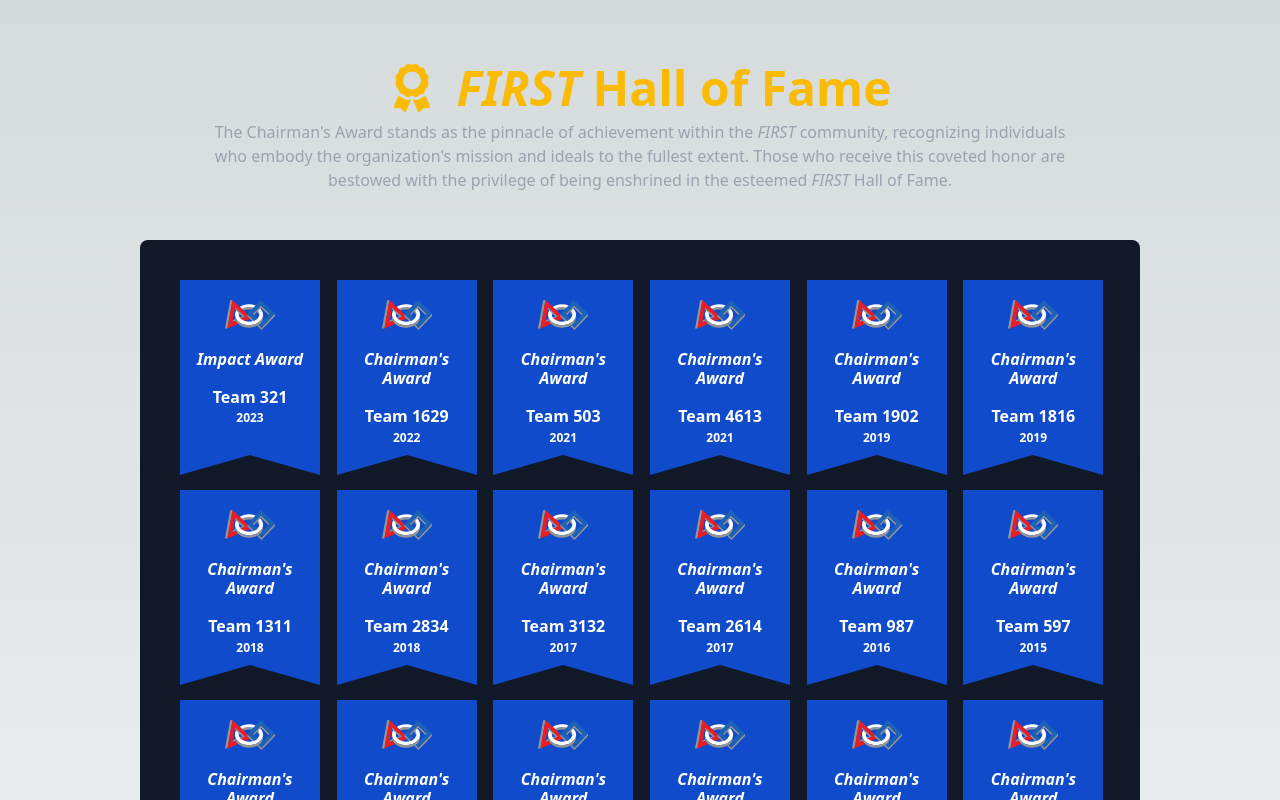
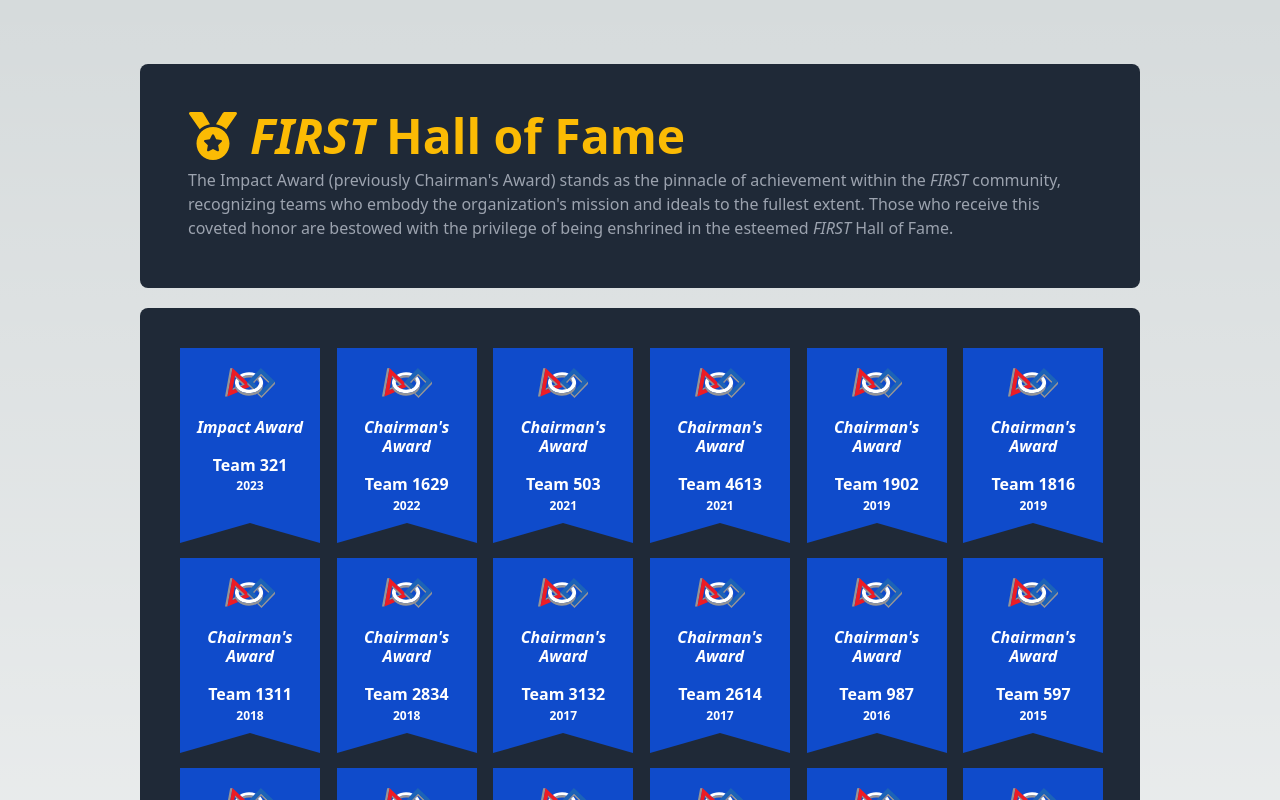
Before and after one commit to scoutmachine/web, a Next.js app: page /fame in a window 1280 px wide. Shown: the top 800 px of the page. Built offline with nearby package versions, Linux system fonts and the light colour scheme.

Commit message:
new HOF page

```diff
--- a/pages/fame.tsx
+++ b/pages/fame.tsx
@@ -2,26 +2,30 @@
 import { HOFTeams } from "@/lib/constants";
 import Image from "next/image";
 import Link from "next/link";
-import { FaAward } from "react-icons/fa";
+import { FaMedal } from "react-icons/fa";
 export default function HOF() {
   return (
     <>
-      <div className="flex flex-col items-center justify-center">
-        <div className="md:w-[900px] flex flex-col justify-center items-center">
-          <h1 className="flex text-3xl md:text-5xl mt-16 font-black text-primary mb-2">
-            <FaAward className="mr-5" />{" "}
-            <span className="italic mr-3">FIRST</span> Hall of Fame
-          </h1>
-          <p className="text-gray-400 text-center pr-6 pl-6">
-            The Chairman&apos;s Award stands as the pinnacle of achievement
-            within the <span className="italic">FIRST</span> community,
-            recognizing individuals who embody the organization&apos;s mission
-            and ideals to the fullest extent. Those who receive this coveted
-            honor are bestowed with the privilege of being enshrined in the
-            esteemed <span className="italic">FIRST</span> Hall of Fame.
+      <div className="flex flex-wrap items-center justify-center mt-16 pr-8 pl-8">
+        <div className="bg-gray-800 md:w-[1000px] w-[350px] rounded-lg py-12 px-12">
+          <a href="https://www.firsthalloffame.org/" target="_blank">
+            <h1 className="md:flex text-3xl md:text-5xl font-black text-primary mb-2 hover:text-white">
+              <FaMedal className="mr-3 md:ml-0 ml-[-10px] md:mb-0 mb-3 w-[50px]" />{" "}
+              <span className="italic md:mr-3 mr-1">FIRST</span> Hall of Fame
+            </h1>
+          </a>
+          <p className="text-gray-400">
+            The Impact Award (previously Chairman&apos;s Award) stands as the
+            pinnacle of achievement within the{" "}
+            <span className="italic">FIRST</span> community, recognizing teams
+            who embody the organization&apos;s mission and ideals to the fullest
+            extent. Those who receive this coveted honor are bestowed with the
+            privilege of being enshrined in the esteemed{" "}
+            <span className="italic">FIRST</span> Hall of Fame.
           </p>
         </div>
-        <div className="bg-gray-900 rounded-lg py-10 md:px-10 px-[26px] flex items-center justify-center grid md:grid-cols-6 grid-cols-2 mt-12 gap-x-5 md:w-[1000px] w-[350px]">
+
+        <div className="bg-gray-800 rounded-lg py-10 md:px-10 px-[26px] flex items-center justify-center grid md:grid-cols-6 grid-cols-2 mt-5 gap-x-5 md:w-[1000px] w-[350px]">
           {HOFTeams.map((team: any, key: number) => {
             return (
               <div className="banner" key={key}>
@@ -35,7 +39,7 @@
                 </div>
                 <div className="award-name mt-5">
                   <span className="italic font-black">
-                    {team.name === "321" ? "Impact Award" : "Chairman's Award"}
+                    {team.year > "2022" ? "Impact Award" : "Chairman's Award"}
                   </span>{" "}
                   <br /> <br />
                   <Link href={`/${team.name}`} legacyBehavior>
```
